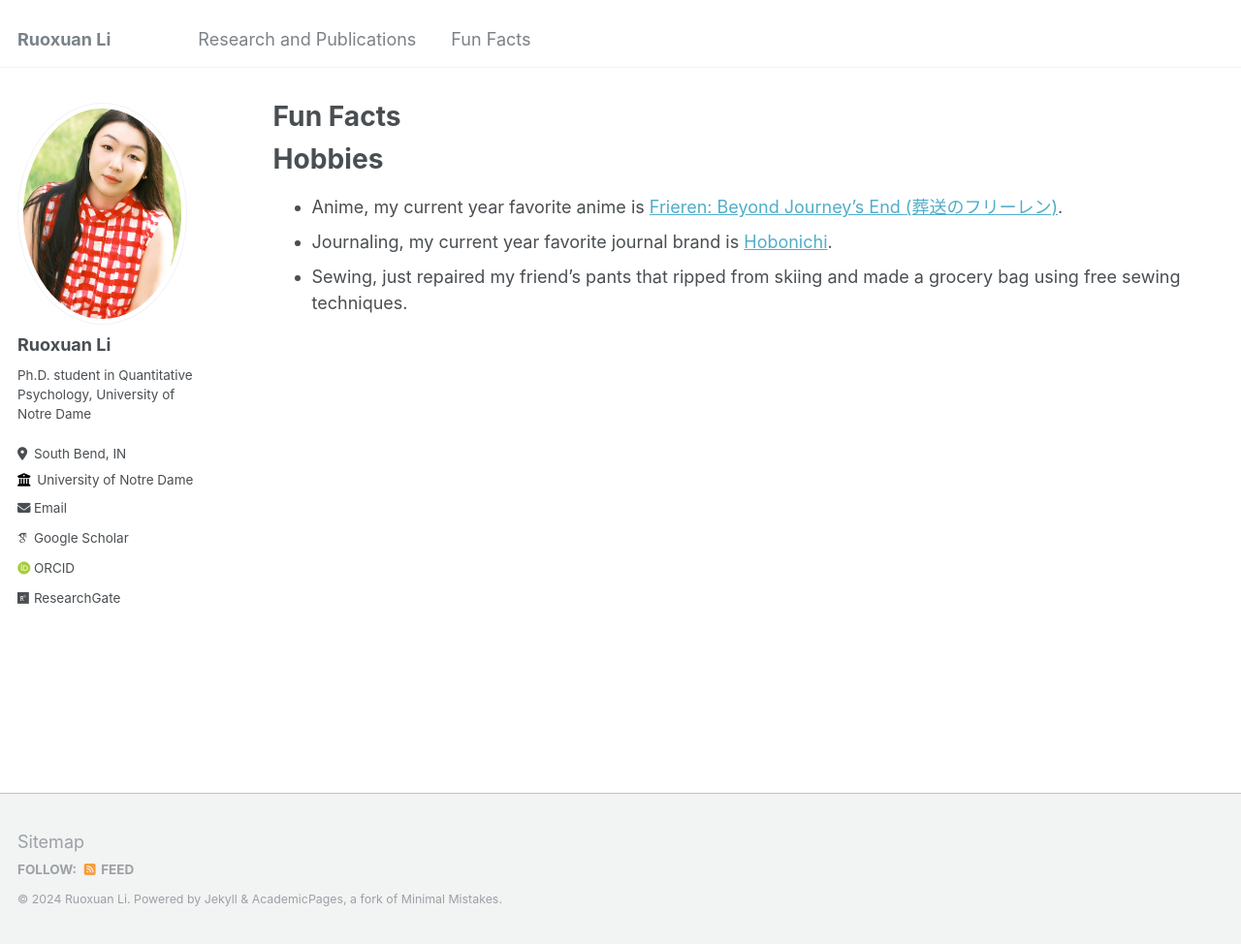
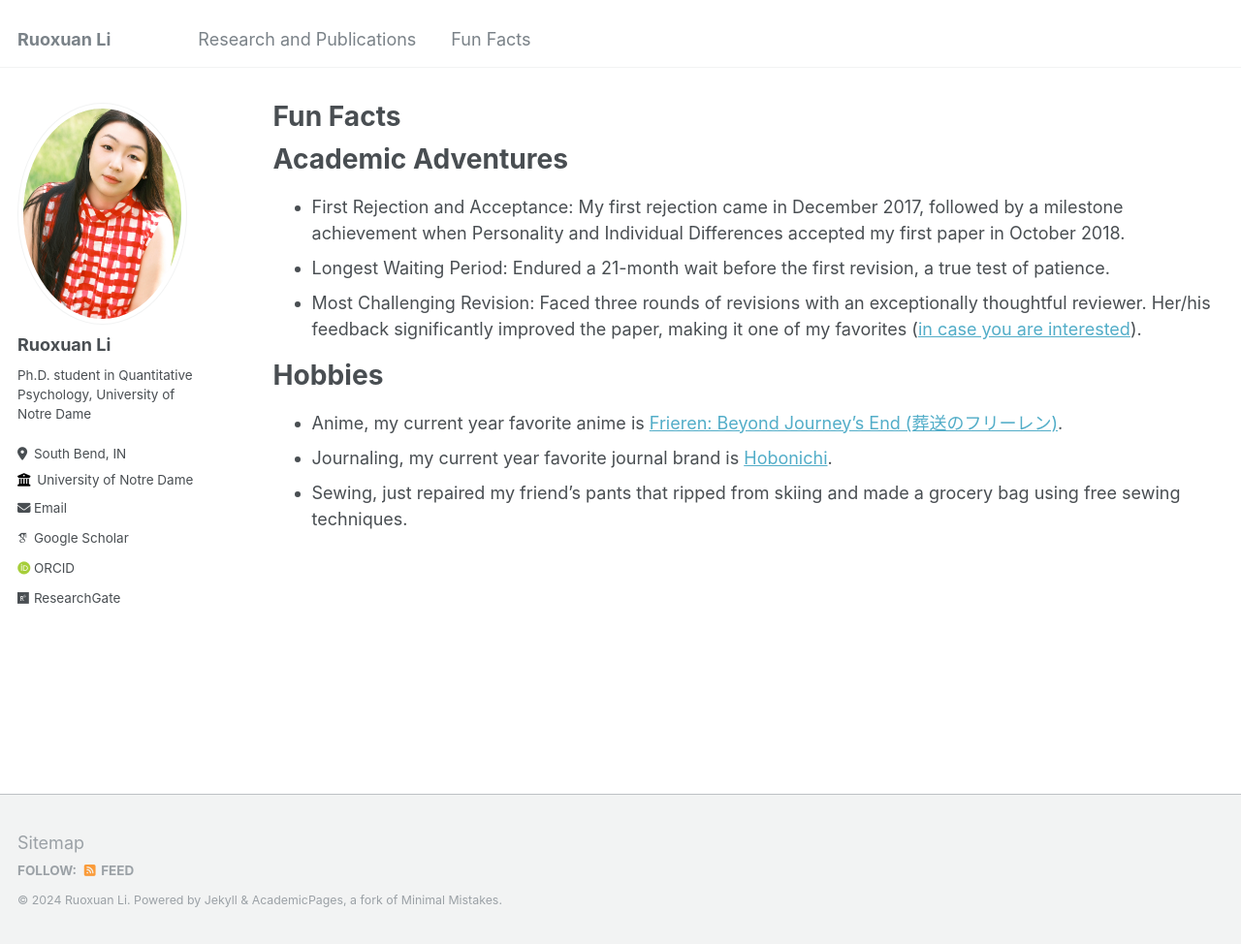
Before and after one commit to Ruoxuan-Li-Roxanne/Ruoxuan-Li-Roxanne.github.io, a Jekyll site: the page built from _pages/funfacts.md, in a window 1280 px wide and 974 px high. Shown: the whole window at 97% size. Built offline with Jekyll 4.4.1, drawn with Linux system fonts in a browser that asks for light colours; some web fonts are replaced.

Commit message:
Update funfacts.md

```diff
--- a/_pages/funfacts.md
+++ b/_pages/funfacts.md
@@ -5,6 +5,12 @@ permalink: /funfacts/
 author_profile: true
 ---
 
+Academic Adventures
+======
+- First Rejection and Acceptance: My first rejection came in December 2017, followed by a milestone achievement when Personality and Individual Differences accepted my first paper in October 2018.
+- Longest Waiting Period: Endured a 21-month wait before the first revision, a true test of patience.
+- Most Challenging Revision: Faced three rounds of revisions with an exceptionally thoughtful reviewer. Her/his feedback significantly improved the paper, making it one of my favorites ([in case you are interested](https://link.springer.com/article/10.1007/s10902-019-00192-w)).
+
 Hobbies
 ======
 - Anime, my current year favorite anime is [Frieren: Beyond Journey's End (葬送のフリーレン)](https://frieren-anime.jp/).
```
